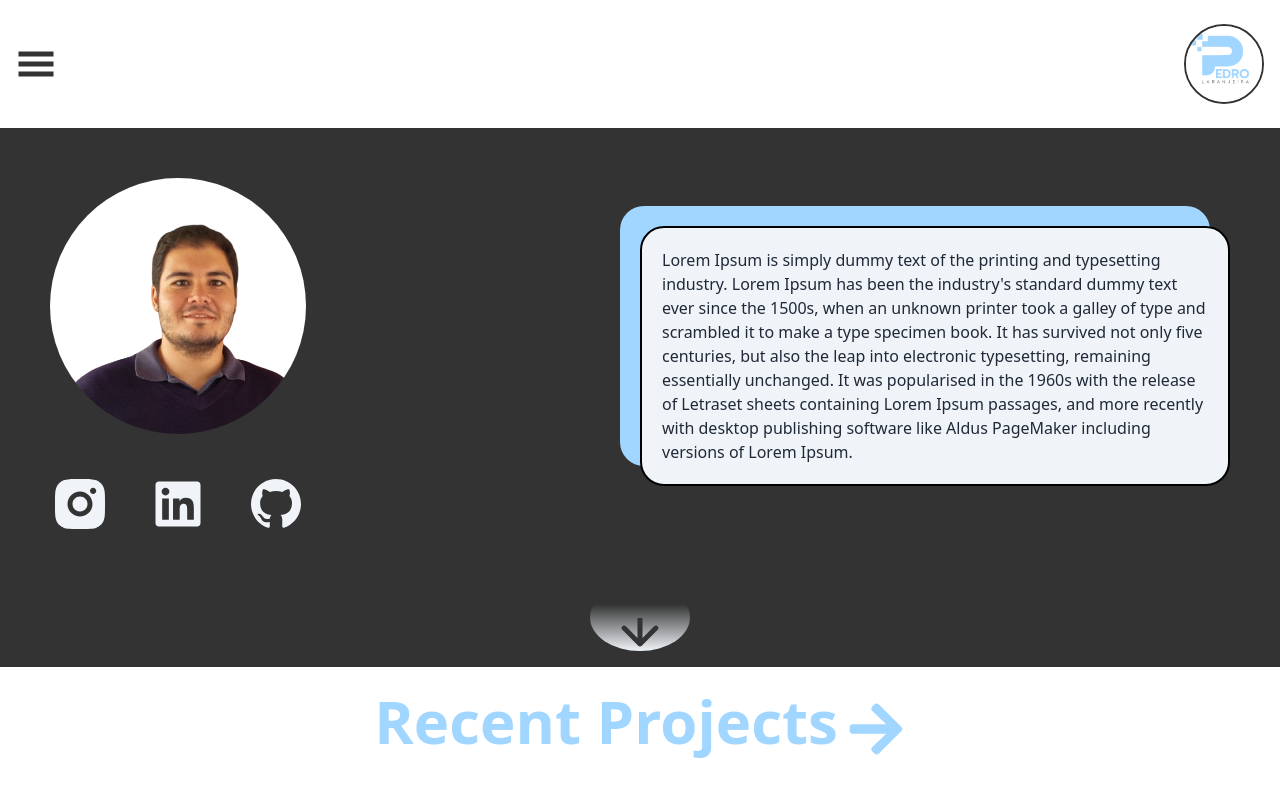
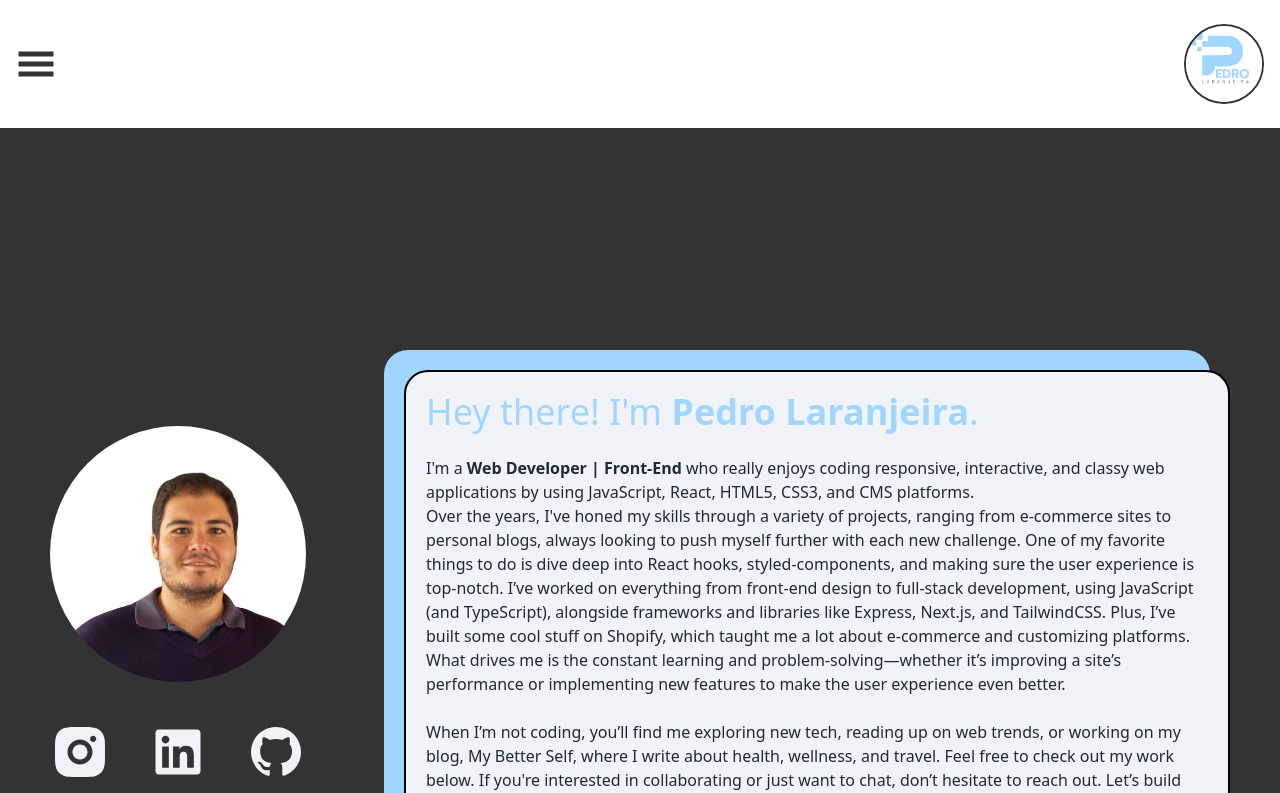
Before and after one commit to laranjeirapedro/new_portfolio, a Next.js app: page / in a window 1280 px wide. Shown: the top 793 px of the page. Built offline with nearby package versions, Linux system fonts and the light colour scheme.

Commit message:
[api] finish contac form api post

```diff
--- a/package.json
+++ b/package.json
@@ -10,6 +10,7 @@
   },
   "dependencies": {
     "@types/nodemailer": "^6.4.17",
+    "dotenv": "^16.4.7",
     "next": "15.1.4",
     "nodemailer": "^6.9.16",
     "react": "^19.0.0",
--- a/src/app/api/email/route.ts
+++ b/src/app/api/email/route.ts
@@ -1,15 +1,12 @@
-import { type NextRequest, NextResponse } from "next/server";
-import nodemailer from "nodemailer";
-import Mail from "nodemailer/lib/mailer";
+import { type NextRequest, NextResponse } from 'next/server';
+import nodemailer from 'nodemailer';
+import Mail from 'nodemailer/lib/mailer';
 
-export async function POST (request: NextRequest) {
+export async function POST(request: NextRequest) {
     const { email, name, message } = await request.json();
 
     const transport = nodemailer.createTransport({
-        service: "hotmail",
-        host: "smtp-mail.outlook.com",
-        port: 587,
-        secure: false,
+        service: 'gmail',
         auth: {
             user: process.env.MY_EMAIL,
             pass: process.env.MY_PASSWORD,
@@ -18,25 +15,25 @@ export async function POST (request: NextRequest) {
 
     const mailOptions: Mail.Options = {
         from: process.env.MY_EMAIL,
-        to: process.env.MY_EMAIL,
+        to: "pedrohl.m@hotmail.com",
         subject: `Message from ${name} (${email})`,
         text: message,
     };
 
     const sendMailPromise = () =>
         new Promise<string>((resolve, reject) => {
-            transport.sendMail(mailOptions, function(err) {
+            transport.sendMail(mailOptions, function (err) {
                 if (!err) {
-                    resolve ('Email sent');
+                    resolve('Email sent');
                 } else {
                     reject(err.message);
                 }
-            })
-        })
+            });
+        });
 
     try {
         await sendMailPromise();
-        return NextResponse.json({ message: 'Email sent'});
+        return NextResponse.json({ message: 'Email sent' });
     } catch (err) {
         return NextResponse.json({ error: err }, { status: 500 });
     }
--- a/src/app/components/ContactForm/ContactForm.tsx
+++ b/src/app/components/ContactForm/ContactForm.tsx
@@ -5,23 +5,24 @@ import { useForm } from "react-hook-form";
 import { sendEmail } from "@utils/send-email";
 
 export type FormData = {
-  fname: string;
+  name: string;
   email: string;
   message: string;
 };
 
 export const ContactForm: FC = () => {
-  const { register, handleSubmit } = useForm<FormData>();
+  const { register, handleSubmit, reset } = useForm<FormData>();
 
   function onSubmit(data: FormData) {
     sendEmail(data);
+    reset();
   }
 
   return (
     <form onSubmit={handleSubmit(onSubmit)}>
       <div className="mb-5">
         <label
-          htmlFor="fname"
+          htmlFor="name"
           className="mb-3 block text-xl font-bold text-[#333333]"
         >
           Full Name
@@ -30,7 +31,7 @@ export const ContactForm: FC = () => {
           type="text"
           placeholder="Full Name"
           className="w-96 rounded-md border border-gray-300 bg-white py-3 px-6 text-base font-medium text-gray-700 outline-none focus:border-[#A0D6FF] focus:shadow-md"
-          {...register("fname", { required: true })}
+          {...register("name", { required: true })}
         />
       </div>
 
@@ -64,10 +65,11 @@ export const ContactForm: FC = () => {
         ></textarea>
       </div>
 
-      <button className="hover:shadow-form rounded-md bg-[#A0D6FF] py-3 px-8 text-base font-bold text-[#333333] outline-none">
-        Submit
-      </button>
-
+      <div>
+        <button className="hover:shadow-form rounded-md bg-[#A0D6FF] py-3 px-8 text-base font-bold text-[#333333] outline-none">
+          Submit
+        </button>
+      </div>
     </form>
   );
 };
--- a/src/app/components/FirstSection/FirstSection.tsx
+++ b/src/app/components/FirstSection/FirstSection.tsx
@@ -2,11 +2,13 @@ import Image from "next/image";
 import Photo from "../../../../public/profile-image.webp";
 import Arrow from "../../../../public/arrow.svg";
 import { SocialMedia } from "../SocialMedia";
+import TypingEffect from "../TypingEffect/TypingEffect";
 
 export const FirstSection = () => {
+  const textToType = "Hey there! I'm <strong>Pedro Laranjeira</strong>.";
   return (
-    <div className="bg-[#333333] min-w-full p-0 pb-4 m-0 flex flex-col items-center">
-      <div>
+    <div className="bg-[#333333] min-w-full p-0 pb-4 m-0 flex flex-col items-center h-screen">
+      <div className="pt-48">
         <section className="container mx-auto flex flex-row justify-between items-center p-[50px]">
           <div>
             <Image
@@ -16,21 +18,44 @@ export const FirstSection = () => {
             />
             <SocialMedia />
           </div>
-          <article className="max-w-[50%] border-2 border-black rounded-3xl p-5 shadow-custom bg-[#F0F4F8]">
-            Lorem Ipsum is simply dummy text of the printing and typesetting
-            industry. Lorem Ipsum has been the industry's standard dummy text
-            ever since the 1500s, when an unknown printer took a galley of type
-            and scrambled it to make a type specimen book. It has survived not
-            only five centuries, but also the leap into electronic typesetting,
-            remaining essentially unchanged. It was popularised in the 1960s
-            with the release of Letraset sheets containing Lorem Ipsum passages,
-            and more recently with desktop publishing software like Aldus
-            PageMaker including versions of Lorem Ipsum.
-          </article>
+          <div className="max-w-[70%] border-2 border-black rounded-3xl p-5 shadow-custom bg-[#F0F4F8]">
+            <TypingEffect
+              text={textToType}
+              className="text-[#A0D6FF] text-4xl"
+            />
+            <article>
+              <br />I'm a <strong>Web Developer | Front-End</strong> who really enjoys
+              coding responsive, interactive, and classy web applications by
+              using JavaScript, React, HTML5, CSS3, and CMS platforms.
+              <br />
+              Over the years, I've honed my skills through a variety of
+              projects, ranging from e-commerce sites to personal blogs, always
+              looking to push myself further with each new challenge. One of my
+              favorite things to do is dive deep into React hooks,
+              styled-components, and making sure the user experience is
+              top-notch. I’ve worked on everything from front-end design to
+              full-stack development, using JavaScript (and TypeScript),
+              alongside frameworks and libraries like Express, Next.js, and
+              TailwindCSS. Plus, I’ve built some cool stuff on Shopify, which
+              taught me a lot about e-commerce and customizing platforms. What
+              drives me is the constant learning and problem-solving—whether
+              it’s improving a site’s performance or implementing new features
+              to make the user experience even better. <br />
+              <br />
+              When I’m not coding, you’ll find me exploring new tech, reading up
+              on web trends, or working on my blog, My Better Self, where I
+              write about health, wellness, and travel. Feel free to check out
+              my work below. If you're interested in collaborating or just want
+              to chat, don’t hesitate to reach out. Let’s build something great
+              together!
+            </article>
+          </div>
         </section>
       </div>
       <div>
-        <a href=""><Image src={Arrow} alt="arrow" /></a>
+        <a href="#section2">
+          <Image src={Arrow} alt="arrow" />
+        </a>
       </div>
     </div>
   );
--- a/src/app/components/SecondSection/SecondSection.tsx
+++ b/src/app/components/SecondSection/SecondSection.tsx
@@ -5,7 +5,7 @@ import Arrow from "../../../../public/arrow_light.svg";
 
 export const SecondSection = () => {
   return (
-    <div className="p-4 mx-14 flex flex-col items-center">
+    <div id="section2" className="p-4 mx-14 flex flex-col items-center">
       <section className="flex flex-row items-center">
         <h2 className="pr-2 text-6xl text-[#A0D6FF] font-bold">
           Recent Projects
@@ -63,7 +63,7 @@ export const SecondSection = () => {
         </div>
       </div>
       <div className="p-2 pt-4">
-        <a href=""><Image src={Arrow} alt="arrow" /></a>
+        <a href="#section3"><Image src={Arrow} alt="arrow" /></a>
       </div>
     </div>
   );
--- a/src/app/components/ThirdSection/ThirdSection.tsx
+++ b/src/app/components/ThirdSection/ThirdSection.tsx
@@ -4,7 +4,7 @@ import { ContactForm } from "../ContactForm";
 
 export const ThirdSection = () => {
   return (
-    <div className="bg-[#333333] min-w-full p-4 m-0 flex flex-col items-center">
+    <div id="section3" className="bg-[#333333] min-w-full p-4 m-0 flex flex-col items-center h-screen">
       <div className="text-[#A0D6FF] w-[50%] ">
         <h4 className="text-center">
           Lorem Ipsum is simply dummy text of the printing and typesetting
--- /dev/null
+++ b/src/app/components/TypingEffect/TypingEffect.tsx
@@ -0,0 +1,30 @@
+'use client';
+import { useEffect, useState, useRef } from "react";
+
+const TypingEffect = ({ text, className }) => {
+  const [displayedText, setDisplayedText] = useState("");
+  const indexRef = useRef(0);
+  const textRef = useRef(text);
+
+  useEffect(() => {
+    textRef.current = text;
+  }, [text]);
+
+  useEffect(() => {
+    const interval = setInterval(() => {
+      const currentIndex = indexRef.current;
+      if (currentIndex < textRef.current.length) {
+        setDisplayedText((prevText) => prevText + textRef.current[currentIndex]);
+        indexRef.current += 1;
+      } else {
+        clearInterval(interval);
+      }
+    }, 50);
+
+    return () => clearInterval(interval);
+  }, []);
+
+  return <p className={className} dangerouslySetInnerHTML={{ __html: displayedText }} />;
+};
+
+export default TypingEffect;
--- /dev/null
+++ b/src/app/components/TypingEffect/index.ts
@@ -0,0 +1 @@
+export * from "./TypingEffect";
--- a/src/app/utils/send-email.ts
+++ b/src/app/utils/send-email.ts
@@ -1,14 +1,10 @@
 import { FormData } from "@components/ContactForm";
 
-export function sendEmail (data: FormData) {
-
+export function sendEmail(data: FormData) {
     const apiEndpoint = '/api/email';
 
     fetch(apiEndpoint, {
         method: 'POST',
-        headers: {
-            'Content-Type': 'application/json',
-        },
         body: JSON.stringify(data),
     })
         .then((res) => res.json())
@@ -17,5 +13,5 @@ export function sendEmail (data: FormData) {
         })
         .catch((err) => {
             alert(err);
-    })
+        });
 }
--- a/tailwind.config.ts
+++ b/tailwind.config.ts
@@ -4,13 +4,19 @@ export default {
   content: [
     "./src/app/**/*.{js,ts,jsx,tsx,mdx}",
     "./src/app/components/**/*.{js,ts,jsx,tsx,mdx}",
-    "./src/app/**/*.{js,ts,jsx,tsx,mdx}",
   ],
   theme: {
     extend: {
       boxShadow: {
         'custom': '-20px -20px 0px rgba(160, 214, 255, 1)',
       },
+      screens: {
+        'sm': '640px',   // @media (min-width: 640px) { ... }
+        'md': '768px',   // @media (min-width: 768px) { ... }
+        'lg': '1024px',  // @media (min-width: 1024px) { ... }
+        'xl': '1280px',  // @media (min-width: 1280px) { ... }
+        '2xl': '1536px', // @media (min-width: 1536px) { ... }
+      },
     },
   },
   plugins: [],
```
Also changed, not shown: 1 other file (tests, documents, lock files or other folders). Lines whose indentation alone changed are shown as unchanged.
